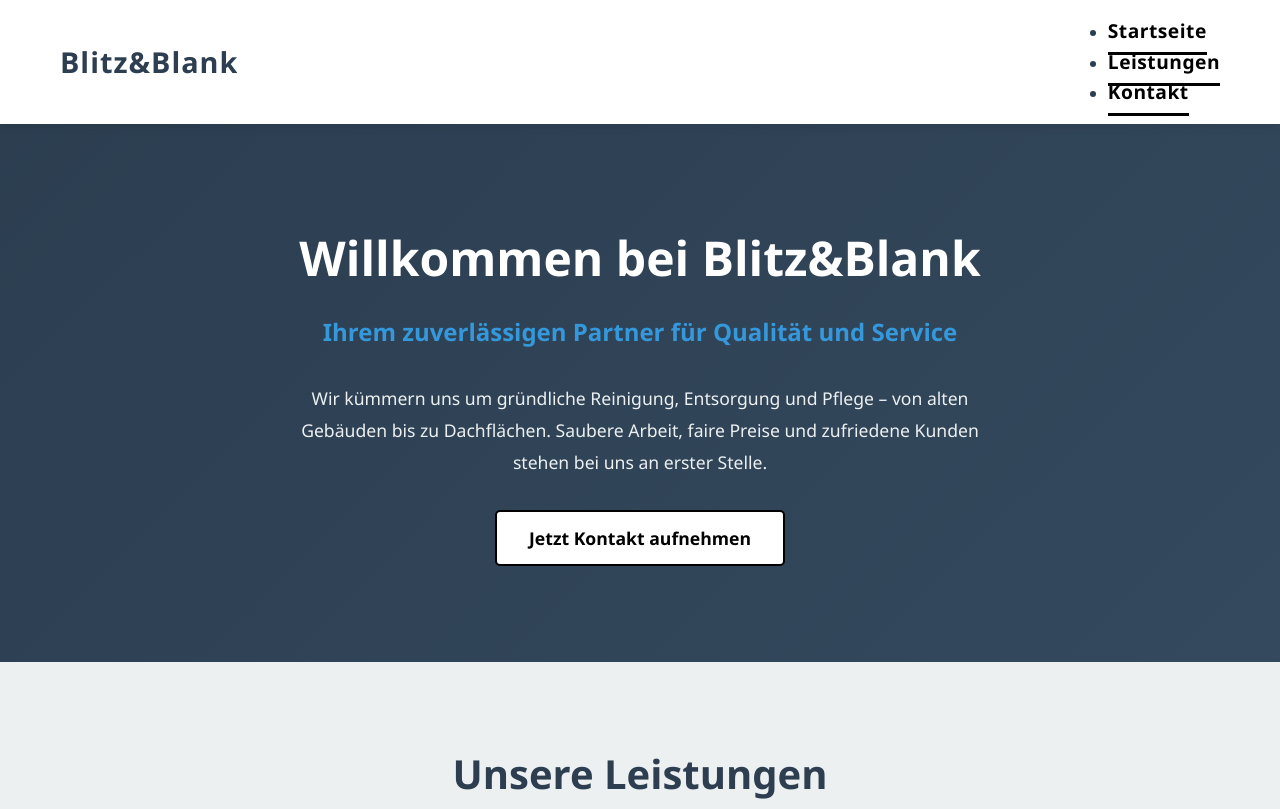
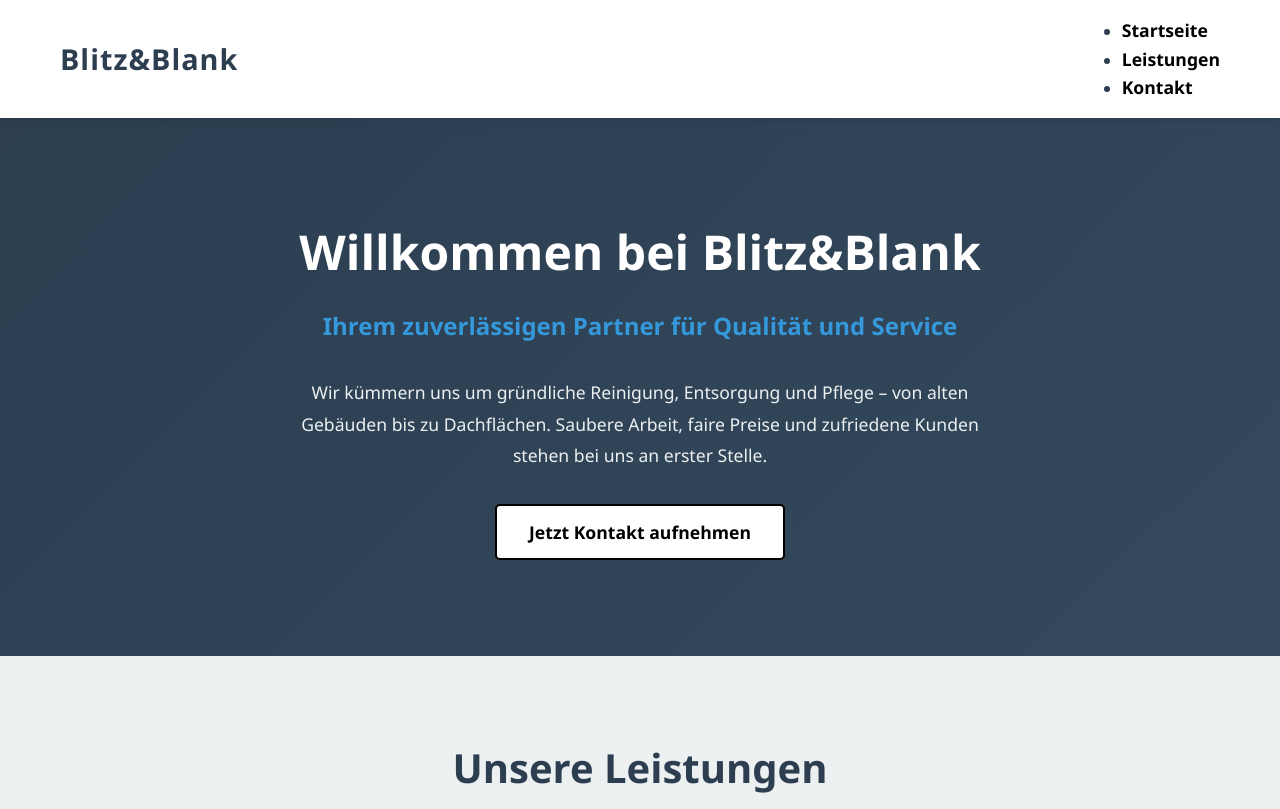
Before and after one commit to ihsanalattar2017/blitz-blank, a website: page public/index.html in a window 1280 px wide. Shown: the top 809 px of the page. Drawn offline with Linux system fonts and the light colour scheme; no server answers.

Commit message:
Fix navigation styling - remove thick underlines

```diff
--- a/public/styles.css
+++ b/public/styles.css
@@ -71,12 +71,10 @@ body {
     color: #000000;
     text-decoration: none;
     transition: all 0.3s ease;
-    font-weight: 800;
+    font-weight: 700;
     cursor: pointer;
-    font-size: 1.2rem;
-    letter-spacing: 0.5px;
-    border-bottom: 3px solid #000000;
-    padding-bottom: 0.5rem;
+    font-size: 1.1rem;
+    letter-spacing: 0px;
 }
 
 .nav-links a {
```
